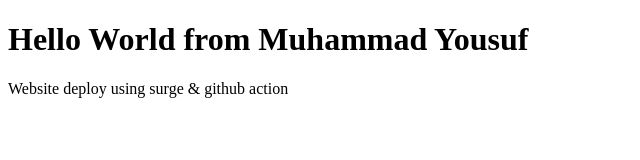
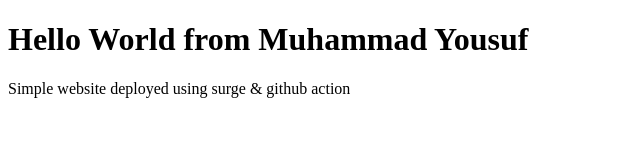
Before and after one commit to yousuf550/Bootcamp-2020-Setup, a plain HTML site: page Class1 - Enviroment Setup/index.html in a window 1280 px wide. Shown: the whole page, without its empty margins (0-640 px from the left). Drawn offline with Linux system fonts and the light colour scheme.

Commit message:
Update index.html

```diff
--- a/Class1 - Enviroment Setup/index.html
+++ b/Class1 - Enviroment Setup/index.html
@@ -8,6 +8,6 @@
 </head>
 <body>
     <h1>Hello World from Muhammad Yousuf</h1>
-    <p>Website deploy using surge & github action</p>
+    <p>Simple website deployed using surge & github action</p>
 </body>
 </html>
```
